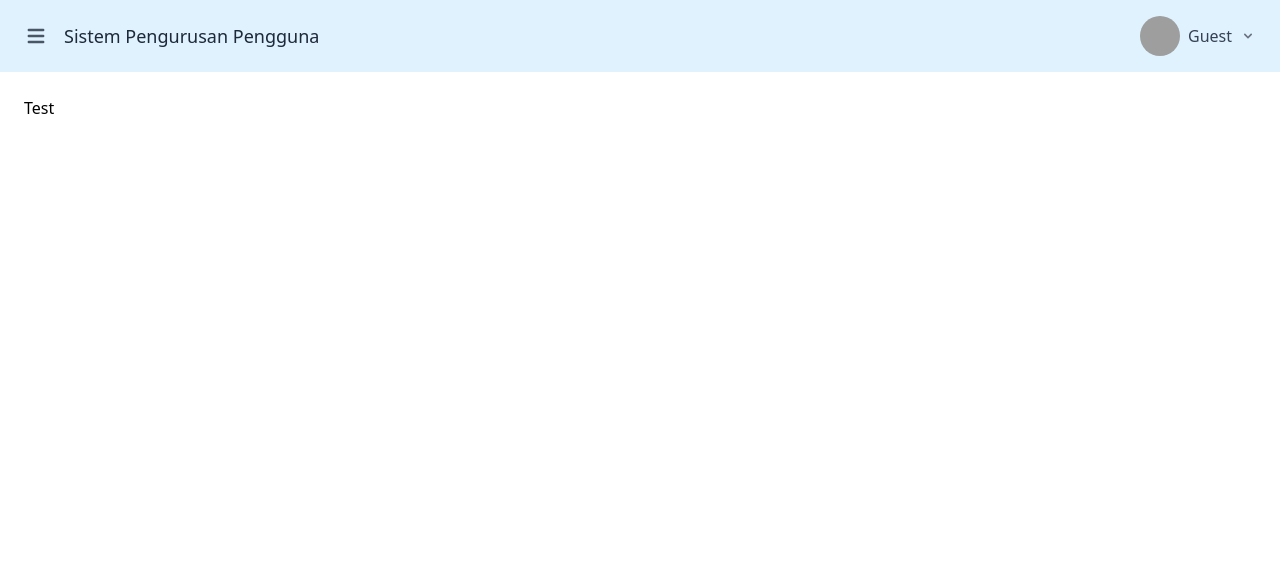
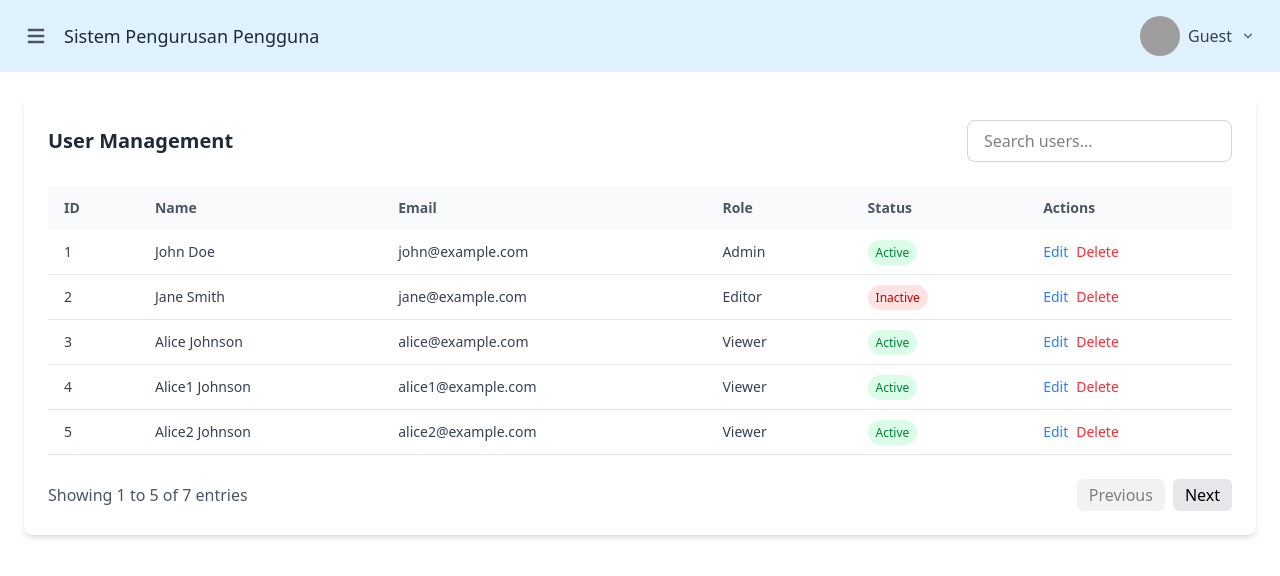
Before and after one commit to eci4ever/node-vue-tw4, a Vue app: page /users in a window 1280 px wide. Shown: the top 576 px of the page. Built offline with nearby package versions, Linux system fonts and the light colour scheme; grey boxes are pictures that could not be loaded.

Commit message:
Add Users component for user management with search, pagination, and action buttons

```diff
--- a/src/components/users/Users.vue
+++ b/src/components/users/Users.vue
@@ -1,3 +1,145 @@
-<script></script>
-<template><h1>Test</h1></template>
-<style></style>
+<template>
+    <div class="bg-white rounded-lg shadow-md p-6">
+      <!-- Header -->
+      <div class="flex justify-between items-center mb-6">
+        <h2 class="text-xl font-semibold text-gray-800">User Management</h2>
+        <input
+          v-model="searchQuery"
+          type="text"
+          placeholder="Search users..."
+          class="px-4 py-2 border border-gray-300 rounded-lg focus:outline-none focus:border-blue-500"
+        />
+      </div>
+
+      <!-- Table -->
+      <div class="overflow-x-auto">
+        <table class="w-full text-sm text-left text-gray-700">
+          <thead class="bg-gray-50 text-gray-600">
+            <tr>
+              <th class="px-4 py-3">ID</th>
+              <th class="px-4 py-3">Name</th>
+              <th class="px-4 py-3">Email</th>
+              <th class="px-4 py-3">Role</th>
+              <th class="px-4 py-3">Status</th>
+              <th class="px-4 py-3">Actions</th>
+            </tr>
+          </thead>
+          <tbody>
+            <tr
+              v-for="(user, index) in paginatedUsers"
+              :key="index"
+              class="border-b border-gray-200 hover:bg-gray-100 transition-colors"
+            >
+              <td class="px-4 py-3">{{ user.id }}</td>
+              <td class="px-4 py-3">{{ user.name }}</td>
+              <td class="px-4 py-3">{{ user.email }}</td>
+              <td class="px-4 py-3">{{ user.role }}</td>
+              <td class="px-4 py-3">
+                <span
+                  :class="[
+                    user.status === 'Active'
+                      ? 'bg-green-100 text-green-700'
+                      : 'bg-red-100 text-red-700',
+                    'px-2 py-1 rounded-full text-xs font-medium',
+                  ]"
+                >
+                  {{ user.status }}
+                </span>
+              </td>
+              <td class="px-4 py-3">
+                <button
+                  class="text-blue-500 hover:text-blue-700 font-medium mr-2"
+                >
+                  Edit
+                </button>
+                <button
+                  class="text-red-500 hover:text-red-700 font-medium"
+                >
+                  Delete
+                </button>
+              </td>
+            </tr>
+          </tbody>
+        </table>
+      </div>
+
+      <!-- Pagination -->
+      <div class="flex justify-between items-center mt-6">
+        <p class="text-gray-600">
+          Showing {{ startIndex + 1 }} to {{ endIndex }} of {{ totalUsers }} entries
+        </p>
+        <div class="flex space-x-2">
+          <button
+            :disabled="currentPage === 1"
+            @click="prevPage"
+            class="px-3 py-1 bg-gray-200 rounded-md hover:bg-gray-300 disabled:opacity-50"
+          >
+            Previous
+          </button>
+          <button
+            :disabled="currentPage === totalPages"
+            @click="nextPage"
+            class="px-3 py-1 bg-gray-200 rounded-md hover:bg-gray-300 disabled:opacity-50"
+          >
+            Next
+          </button>
+        </div>
+      </div>
+    </div>
+  </template>
+
+  <script setup>
+  import { ref, computed } from 'vue';
+
+  // Dummy data for users
+  const users = ref([
+    { id: 1, name: 'John Doe', email: 'john@example.com', role: 'Admin', status: 'Active' },
+    { id: 2, name: 'Jane Smith', email: 'jane@example.com', role: 'Editor', status: 'Inactive' },
+    { id: 3, name: 'Alice Johnson', email: 'alice@example.com', role: 'Viewer', status: 'Active' },
+    { id: 4, name: 'Alice1 Johnson', email: 'alice1@example.com', role: 'Viewer', status: 'Active' },
+    { id: 5, name: 'Alice2 Johnson', email: 'alice2@example.com', role: 'Viewer', status: 'Active' },
+    { id: 6, name: 'Alice4 Johnson', email: 'alice3@example.com', role: 'Viewer', status: 'Active' },
+    { id: 7, name: 'Alice5 Johnson', email: 'alice4@example.com', role: 'Viewer', status: 'Active' },
+    // Add more users as needed
+  ]);
+
+  const searchQuery = ref('');
+  const currentPage = ref(1);
+  const pageSize = ref(5);
+
+  // Computed properties
+  const filteredUsers = computed(() => {
+    return users.value.filter((user) =>
+      user.name.toLowerCase().includes(searchQuery.value.toLowerCase()) ||
+      user.email.toLowerCase().includes(searchQuery.value.toLowerCase())
+    );
+  });
+
+  const paginatedUsers = computed(() => {
+    const start = (currentPage.value - 1) * pageSize.value;
+    const end = start + pageSize.value;
+    return filteredUsers.value.slice(start, end);
+  });
+
+  const totalUsers = computed(() => filteredUsers.value.length);
+  const totalPages = computed(() => Math.ceil(totalUsers.value / pageSize.value));
+  const startIndex = computed(() => (currentPage.value - 1) * pageSize.value);
+  const endIndex = computed(() => Math.min(currentPage.value * pageSize.value, totalUsers.value));
+
+  // Pagination methods
+  const prevPage = () => {
+    if (currentPage.value > 1) {
+      currentPage.value--;
+    }
+  };
+
+  const nextPage = () => {
+    if (currentPage.value < totalPages.value) {
+      currentPage.value++;
+    }
+  };
+  </script>
+
+  <style scoped>
+  /* Additional styles if needed */
+  </style>
```
